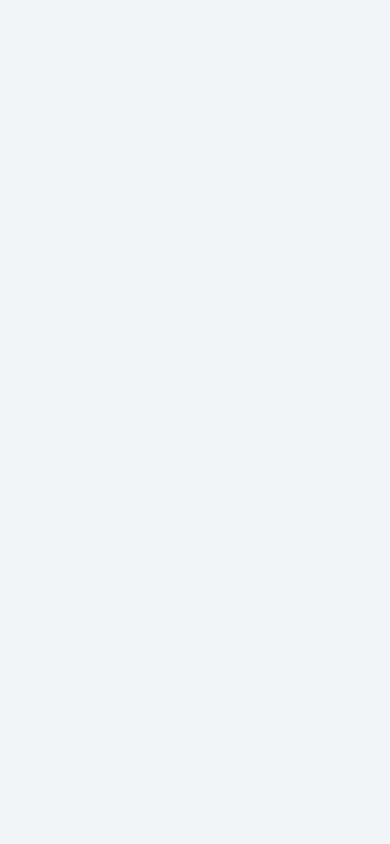
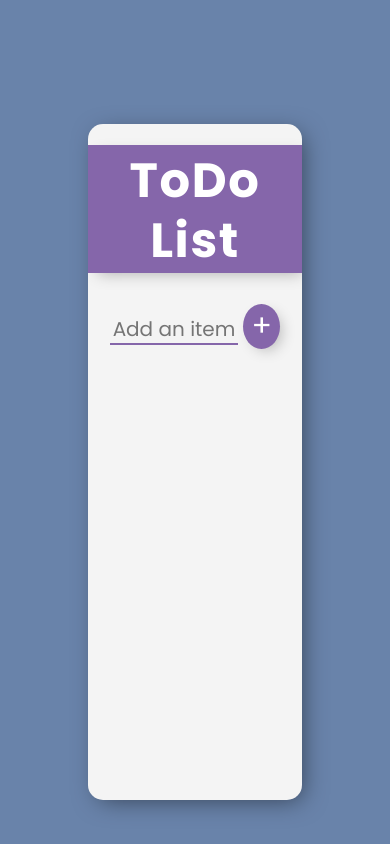
Before and after one commit to opencodeiiita/Productivity-Tracker, a React (Create React App) app in the folder frontend/: page /todo in a window 390 px wide. Built offline with nearby package versions, Linux system fonts and the light colour scheme.

Commit message:
Added a todo page

```diff
--- a/frontend/src/App.js
+++ b/frontend/src/App.js
@@ -6,6 +6,7 @@ import Login from "./pages/login";
 import Dashboard from "./pages/dashboard";
 import Profile from "./pages/profile";
 import { useState } from "react";
+import Todo from "./component/Todo/todo";
 function App() {
   const [state, setstate] = useState('0');
   const func =()=>{
@@ -23,6 +24,7 @@ function App() {
         <Route path="/contact" component={Contact} />
         <Route path="/login" component={Login} />
         <Route path="/profile" component={Profile} />
+        <Route path="/todo" component={Todo} />
       </Switch>
 
     </Router>
--- a/frontend/src/component/PersistentDrawer.js
+++ b/frontend/src/component/PersistentDrawer.js
@@ -21,6 +21,8 @@ import EventIcon from '@mui/icons-material/Event';
 import TimerIcon from '@mui/icons-material/Timer';
 import QueryStatsIcon from '@mui/icons-material/QueryStats';
 import DashboardGraph from "./DashboardGraph";
+import Todo from "./Todo/todo";
+import { Link } from "react-router-dom";
 
 const UseStyles = makeStyles({
   root: {
@@ -125,10 +127,13 @@ export default function PersistentDrawerLeft(props) {
           </ListItemIcon>
           <ListItemText  primary="Notes" />
         </ListItem>
-        <ListItem button key="Todolist">
+        <Link to="/todo">
+          <ListItem button key="Todolist">
+
           <ListItemIcon><ListAltIcon color='primary'/></ListItemIcon>
           <ListItemText  primary="Todo List" />
         </ListItem>
+        </Link>
         <ListItem button key="reminder">
           <ListItemIcon> <EventIcon color='primary'/></ListItemIcon>
           <ListItemText  primary="Reminders" />
--- /dev/null
+++ b/frontend/src/component/Todo/todo.js
@@ -0,0 +1,142 @@
+import React, { useState } from "react";
+import EditIcon from '@mui/icons-material/Edit';
+import DeleteIcon from '@mui/icons-material/Delete';
+import CheckIcon from '@mui/icons-material/Check';
+
+const Todo = () => {
+  const [inputList, setInputList] = useState({value:"",isStrike:false,createdAt:null,modifiedAt:null});
+  const [items, setItems] = useState([]);
+  const [toggleSubmit, setToggleSubmit] = useState(true);
+  const [isEditItem, setIsEditItem] = useState(null);
+
+  const itemEvent = (event) => {
+    setInputList({
+      value:event.target.value,
+      isStrike:false,
+      createdAt:new Date().toLocaleString(),
+      modifiedAt:new Date().toLocaleString()
+    });
+  };
+
+  const listOfItems = () => {
+    if(inputList.value===""){
+      alert("Please Enter Something!");
+    }
+    else if(inputList.value && !toggleSubmit){
+      setItems(
+        items.map((arrElem,index)=>{
+          if(index===isEditItem){
+            return{...arrElem, value:inputList.value,modifiedAt:new Date().toLocaleString()};
+          }
+          return arrElem;
+        })
+      );
+      setToggleSubmit(true);
+      setInputList({...inputList,value:""});
+      setIsEditItem(null);
+    }
+    else
+    {
+      setItems((oldItems) => {
+        return [...oldItems, inputList];
+      });
+      setInputList({...inputList,value:""});
+    }
+  };
+
+  const deleteItems = (id) => {
+    setItems((oldItems) => {
+      return oldItems.filter((arrElem, index) => {
+        if (index !== id) return arrElem;
+        return;
+      });
+    });
+  };
+
+
+
+    const cutIt=(id)=>{
+      setItems(
+        items.map((item,index)=>{
+          if(index===id){
+            return{...item, isStrike:true};
+          }
+          return item;
+        })
+      );
+
+
+    };
+
+  const editItems = (id) => {
+    let newEditItem=items.find((arrElem,index)=>{
+      return id===index;
+    });
+    setToggleSubmit(false);
+    setInputList(newEditItem);
+    setIsEditItem(id);
+  };
+
+
+
+  return (
+    <>
+      <div className="main_div">
+        <div className="center_div">
+          <br />
+          <h1 className="todo-head"> ToDo List </h1>
+          <br />
+          <input
+            type="text"
+            placeholder="Add an item"
+            value={inputList.value}
+            onChange={itemEvent}
+          />
+          {
+            toggleSubmit ? <button onClick={listOfItems}> + </button> : <span className="fa-edit" id="edit" onClick={listOfItems}><EditIcon/></span>
+          }
+
+          <ol>
+            {items.map((itemval, index) => {
+              return (
+                <>
+                  <div className="todo_style">
+                    <div className="timeCard">
+
+                    </div>
+                      <span className="fa-check"
+                          onClick={()=>{
+                            cutIt(index)}}>
+                              <CheckIcon/>
+                            </span>
+                      <ul>
+                        <li className="task" style={{textDecoration: itemval.isStrike?"line-through" :"none"}}>{itemval.value}</li>
+                        {itemval.createdAt===itemval.modifiedAt?<li className="created">Created At: {
+                            itemval.createdAt}</li>:
+                        <li className="modified">Modified At: {itemval.modifiedAt}</li>}
+                        <li></li>
+                      </ul>
+                      <span className="fa-edit"
+                          onClick={()=>{
+                              editItems(index);
+                          }}><EditIcon/>
+                      </span>
+                      <span className="fa-trash-o"
+                          onClick={()=>{
+                              deleteItems(index);
+                          }}>
+                            <DeleteIcon/>
+                          </span>
+
+                  </div>
+                </>
+              );
+            })}
+          </ol>
+        </div>
+      </div>
+    </>
+  );
+};
+
+export default Todo;
--- a/frontend/src/index.css
+++ b/frontend/src/index.css
@@ -55,7 +55,7 @@ Global Styles
 
 *,
 ::after,
-::before`{
+::before{
   font-family: 'Poppins', sans-serif;
   margin: 0;
   padding: 0;
@@ -257,3 +257,214 @@ Hero Styles
     width: 17rem;
   }
 }
+.main_div{
+  font-family: 'Josefin Sans', sans-serif;
+  width: 100%;
+  height: 100vh;
+  background: #6983aa;
+  display: flex;
+  flex-direction: row;
+  justify-content: center;
+  align-items: center;
+  text-align: center;
+}
+
+.center_div{
+  margin-top: 80px;
+  width: 70%;
+  height: 80vh;
+  background-color: #f4f4f4;
+  box-shadow: 5px 5px 25px -5px rgba(0,0,0,0.5);
+  border-radius: 15px 15px 15px 15px;
+  overflow-y: scroll;
+}
+
+
+.todo-head{
+  color: #fff;
+  background: transparent;
+  background-color: #8566aa;
+  padding: 6px 0 2px 0;
+  margin-bottom: 10px;
+  box-shadow: 5px 5px 15px -5px rgba(0,0,0,0.3);
+}
+.center_div::-webkit-scrollbar {
+  width: 8px;
+}
+
+.center_div::-webkit-scrollbar-track {
+  box-shadow: inset 0 0 5px grey;
+  border-radius: 10px;
+}
+
+/* Handle */
+.center_div::-webkit-scrollbar-thumb {
+  background:darkgray;
+  border-radius: 10px;
+}
+
+/* Handle on hover */
+.center_div::-webkit-scrollbar-thumb:hover {
+  background: #8566aa;
+}
+
+input{
+  text-align: center;
+  height: 30px;
+  top: 10px;
+  border: none;
+  background: transparent;
+  font-size: 20px;
+  font-weight: 500;
+  width: 60%;
+  border-bottom: 2px solid #8566aa;
+  outline: none;
+}
+
+button, #edit{
+  min-height: 33px;
+  min-width: 37px;
+  border-radius: 50%;
+  border-color: transparent;
+  background-color: #8566aa;
+  color: #fff;
+  font-size: 40px;
+  border: none;
+  outline: none;
+  margin-left: 10px;
+  box-shadow: 5px 5px 15px -5px rgba(0,0,0,0.3);
+
+}
+
+#edit{
+  font-size: 28px;
+  padding: 7px;
+}
+
+button:hover{
+  background-color: #20bf6b;
+}
+#edit:hover{
+  background-color: black;
+}
+
+ol{
+  margin-top: 30px;
+}
+
+.todo_style{
+  background-color: #ffccff;
+  padding: 10px;
+  margin-left: 40px;
+  margin-right: 40px;
+  border-radius: 20px;
+  margin: 20px;
+  margin-bottom: 15px;
+}
+
+ol ul{
+  width: 70%;
+  padding-left: 0px;
+  text-align: left;
+  font-weight: 500;
+  min-height: 40px;
+  align-items: center;
+  color: #8566aa;
+}
+
+.task{
+  margin-top: 10px;
+  font-size: 26px;
+  margin-bottom: px;
+}
+.created, .modified{
+  font-size: 15px;
+}
+
+.todo_style{
+  display: flex;
+  flex-direction: row;
+  justify-content: left;
+  align-items: center;
+}
+
+.todo_style .fa-check{
+  width: 26px;
+  height: 24px;
+  display: flex;
+  justify-content: center;
+  align-items: center;
+  background-color: #8566aa;
+  border-radius: 50%;
+  margin: 0 20px 0 20px;
+  color: aliceblue;
+  box-shadow: 5px 5px 15px -5px rgba(0,0,0,0.3);
+}
+
+.todo_style .fa-trash-o{
+  width: 24px;
+  height: 24px;
+  display: flex;
+  justify-content: center;
+  align-items: center;
+  background-color: #8566aa;
+  border-radius: 50%;
+  margin: 0 20px 0 0px;
+  color: aliceblue;
+  box-shadow: 5px 5px 15px -5px rgba(0,0,0,0.3);
+  left: 0;
+  position: relative;
+}
+.todo_style .fa-edit{
+  width: 24px;
+  height: 24px;
+  display: flex;
+  justify-content: center;
+  align-items: center;
+  background-color: #8566aa;
+  border-radius: 50%;
+  margin: 0 20px 0 70px;
+  color: aliceblue;
+  box-shadow: 5px 5px 15px -5px rgba(0,0,0,0.3);
+  left: 0;
+  position: relative;
+}
+
+.todo_style .fa-check:hover{
+  background-color: #20bf6b;
+}
+
+.todo_style .fa-trash-o:hover{
+  background-color: crimson;
+}
+
+.todo_style .fa-edit:hover{
+  background-color: black;
+}
+
+
+@media (max-width:768px) {
+  .center_div{
+    width: 55%;
+  }
+
+  button{
+    margin-left: 5px;
+    font-size: 30px;
+  }
+
+  .todo_style .fa-trash-o{
+    margin: 0 15px 0 15px;
+  }
+  .todo_style .fa-check{
+    margin: 0 0px 0 35px;
+  }
+  .todo_style .fa-edit{
+    margin: 0 0px 0 35px;
+  }
+}
+*{
+  box-sizing: border-box;
+  padding: 0;
+  margin: 0;
+}
```
Also changed, not shown: 1 other file (tests, documents, lock files or other folders).
